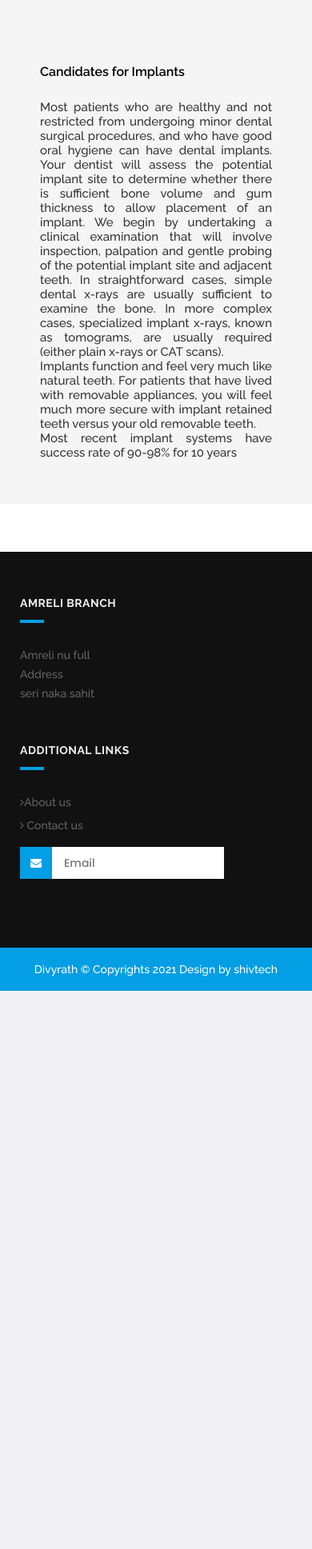
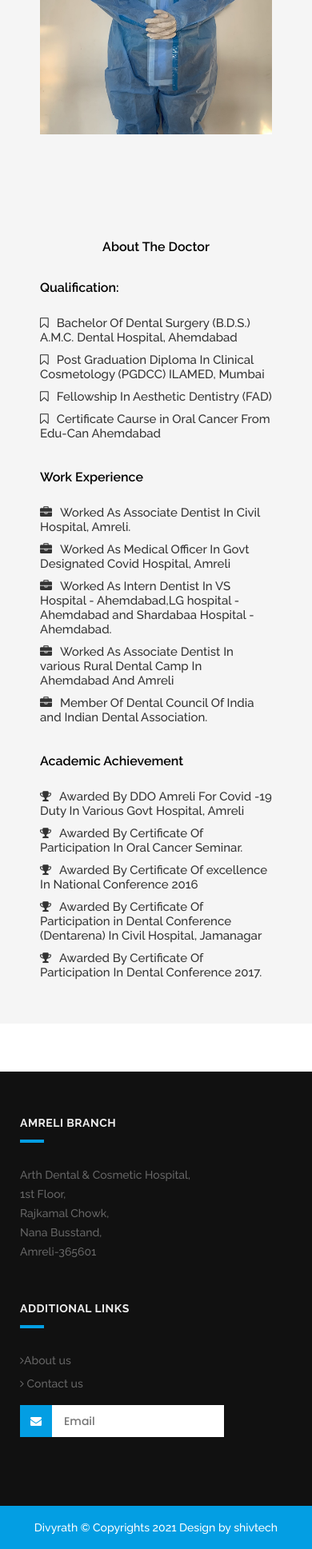
Before and after one commit to shivtech076/dental_care, a Django app: page /about_doctor_html/ in a window 390 px wide. Shown: the part 1351-3288 px from the top of the page at 80% size. Before the commit the page ends 2590 px from the top, so only its background shows below. Run offline with Django 3.2, Linux system fonts and the light colour scheme; some libraries are stand-ins or nearby versions.

Commit message:
[ADD]about_doctor

```diff
--- a/templates/about_the_doctor.html
+++ b/templates/about_the_doctor.html
@@ -8,41 +8,56 @@
     <div class="row">
       <div class="col-md-12">
         <div class="full">
-          <div class="main_heading text_align_center">
-            <h2>Fixed Broken Teeth & Cavities</h2>
+          <div class="main_heading text_align_left">
+            <h2>Dr. Bhagirath B. Vala</h2>
           </div>
         </div>
       </div>
     </div>
     <div class="row about_blog">
-      <div class="col-lg-6 col-md-6 col-sm-12 about_cont_blog">
-        <div class="full text_align_left">
-          <h4>Implants</h4>
-          <p>A dental implant is essentially an artificial tooth root that is surgically placed into the jawbone. One or more missing teeth can be replaced by attaching a crown, a fixed bridge, or a full set of dentures on top of the implants.</p>
-          <ul>
-            <li><i class="fa fa-check-circle"></i>Single tooth replacement</li>
-            <li><i class="fa fa-check-circle"></i>Multi tooth replacement</li>
-            <li><i class="fa fa-check-circle"></i>All the teeth replacement in either upper or lower jaw</li>
-            <li><i class="fa fa-check-circle"></i>To support removable dentures</li>
-          </ul>
+        <div class="col-lg-6 col-md-6 col-sm-12 about_cont_blog padding_right_0" >
+            <div class="full text_align_center"> <img class="img-responsive" src="{% static 'images/it_service/doctor_3.JPG' %}" alt="#" /> </div>
         </div>
-      </div>
-      <div class="col-lg-6 col-md-6 col-sm-12 about_feature_img padding_right_0">
-        <div class="full text_align_center"> <img class="img-responsive" src="images/replacing_teeth1.jpeg" alt="#" /> </div>
-      </div>
+        <div class="col-lg-6 col-md-6 col-sm-12 about_cont_blog padding_right_0" >
+            <div class="full text_align_center"> <img class="img-responsive" src="{% static 'images/it_service/IMG_5856.JPG' %}" alt="#" /> </div>
+        </div>
+        <div class="col-lg-12 col-md-12 col-sm-12 about_cont_blog">
+            <div class="full text_align_left">
+                <center><h4>About The Doctor</h4></center>
+                  <h4>Qualification:</h4>
+                  <ul>
+                    <li><i class="fa fa-bookmark-o"></i>Bachelor Of Dental Surgery (B.D.S.) A.M.C. Dental Hospital, Ahemdabad</li>
+                    <li><i class="fa fa-bookmark-o"></i>Post Graduation Diploma In Clinical Cosmetology (PGDCC) ILAMED, Mumbai</li>
+                    <li><i class="fa fa-bookmark-o"></i>Fellowship In Aesthetic Dentistry (FAD)</li>
+                    <li><i class="fa fa-bookmark-o"></i>Certificate Caurse in Oral Cancer From Edu-Can Ahemdabad</li>
+                  </ul>
+            </div>
+            <div class="full text_align_left">
+               <h4>Work Experience</h4>
+                  <ul>
+                    <li><i class="fa fa-briefcase"></i>Worked As Associate Dentist In Civil Hospital, Amreli.</li>
+                    <li><i class="fa fa-briefcase"></i>Worked As Medical Officer In Govt Designated Covid Hospital, Amreli</li>
+                    <li><i class="fa fa-briefcase"></i>Worked As Intern Dentist In VS Hospital - Ahemdabad,LG hospital - Ahemdabad and Shardabaa Hospital - Ahemdabad.</li>
+                    <li><i class="fa fa-briefcase"></i>Worked As Associate Dentist In various Rural Dental Camp In Ahemdabad And Amreli</li>
+                    <li><i class="fa fa-briefcase"></i>Member Of Dental Council Of India and Indian Dental Association.</li>
+                  </ul>
+            </div>
+            <div class="full text_align_left">
+              <h4>Academic Achievement</h4>
+                  <ul>
+                    <li><i class="fa fa-trophy"></i>Awarded By DDO Amreli For Covid -19 Duty In Various Govt Hospital, Amreli</li>
+                    <li><i class="fa fa-trophy"></i>Awarded By Certificate Of Participation In Oral Cancer Seminar.</li>
+                    <li><i class="fa fa-trophy"></i>Awarded By Certificate Of excellence In National Conference 2016</li>
+                    <li><i class="fa fa-trophy"></i>Awarded By Certificate Of Participation in Dental Conference (Dentarena) In Civil Hospital, Jamanagar</li>
+                    <li><i class="fa fa-trophy"></i>Awarded By Certificate Of Participation In Dental Conference 2017.</li>
+                  </ul>
+            </div>
+        </div>
+    </div>
+    </div>
     </div>
 
-    <div class="row about_blog">
-        <div class="col-lg-12 col-md-12 col-sm-12 about_cont_blog">
-        <div class="full text_align_left">
-          <h4>Candidates for Implants</h4>
-          <ul>
-            <li class="text-justify"> Most patients who are healthy and not restricted from undergoing minor dental surgical procedures, and who have good oral hygiene can have dental implants. Your dentist will assess the potential implant site to determine whether there is sufficient bone volume and gum thickness to allow placement of an implant. We begin by undertaking a clinical examination that will involve inspection, palpation and gentle probing of the potential implant site and adjacent teeth. In straightforward cases, simple dental x-rays are usually sufficient to examine the bone. In more complex cases, specialized implant x-rays, known as tomograms, are usually required (either plain x-rays or CAT scans).<br/>
-            Implants function and feel very much like natural teeth. For patients that have lived with removable appliances, you will feel much more secure with implant retained teeth versus your old removable teeth. <br/>Most recent implant systems have success rate of 90-98% for 10 years
-          </li>
-          </ul>
-        </div>
-        </div>
+
     </div>
     </div>
 <!--end section data-->
--- a/templates/base.html
+++ b/templates/base.html
@@ -49,7 +49,7 @@
             <div class="full">
             <div class="topbar-left">
               <ul class="list-inline">
-                <li> <span class="topbar-label"><i class="fa  fa-home"></i></span> <span class="topbar-hightlight">Address Amreli</span> </li>
+                <li> <span class="topbar-label"><i class="fa  fa-home"></i></span> <span class="topbar-hightlight">1st Floor,Rajkamal Chowk,Amreli</span> </li>
                 <li> <span class="topbar-label"><i class="fa fa-envelope-o"></i></span> <span class="topbar-hightlight"><a href="mailto:info@yourdomain.com">bhagi email</a></span> </li>
               </ul>
             </div>
@@ -78,7 +78,7 @@
       <div class="row">
         <div class="col-lg-3 col-md-12 col-sm-2 col-xs-12">
           <!-- logo start -->
-          <div class="logo"> <a href=""><img src="{% static 'images/it_service/logo_color.png' %}" alt="logo" /></a> </div>
+          <div class="logo"> <a href=""><img src="{% static 'images/it_service/logo_color2.png' %}" alt="logo" /></a> </div>
           <!-- logo end -->
         </div>
         <div class="col-lg-9 col-md-12 col-sm-10 col-xs-12">
@@ -106,14 +106,22 @@
                 </li>
                 <li> <a href="#">Common Dental Problem</a>
                   <ul>
-                    <li><a href="{% url 'toothache' %}">Toothache</a></li>
+                    <li><a href="#">Toothache</a></li>
+                    <li><a href="#">Bad Breath</a></li>
+                    <li><a href="#">Sensitivity</a></li>
+                    <li><a href="#">Broken Teeth</a></li>
+                    <li><a href="#">Loose Teeth</a></li>
+                    <li><a href="#">Short Teeth</a></li>
+                    <li><a href="#">Bleeding Gums</a></li>
+                    <li><a href="#">Crooked Teeth</a></li>
+                    <!-- <li><a href="{% url 'toothache' %}">Toothache</a></li>
                     <li><a href="{% url 'bad_breath' %}">Bad Breath</a></li>
                     <li><a href="{% url 'sensitivity' %}">Sensitivity</a></li>
                     <li><a href="{% url 'broken_teeth' %}">Broken Teeth</a></li>
                     <li><a href="{% url 'loose_teeth' %}">Loose Teeth</a></li>
                     <li><a href="{% url 'short_teeth' %}">Short Teeth</a></li>
                     <li><a href="{% url 'bleeding_gums' %}">Bleeding Gums</a></li>
-                    <li><a href="{% url 'crooked_teeth' %}">Crooked Teeth</a></li>
+                    <li><a href="{% url 'crooked_teeth' %}">Crooked Teeth</a></li> -->
                   </ul>
                 </li>
                 <li> <a href="#">Cosmetic Dentistry</a>
@@ -125,11 +133,11 @@
                     <li><a href="it_error.html">Error 404</a></li>
                   </ul> -->
                 </li>
-                <li> <a href="#">Contact</a>
+                <!-- <li> <a href="#">Contact</a> -->
                  <!--  <ul>
                     <li><a href="it_contact.html">Contact Page 1</a></li>
                   </ul> -->
-                </li>
+                <!-- </li> -->
               </ul>
             </div>
           </div>
@@ -153,7 +161,7 @@
             <div class="main-heading left_text">
                 <h2>Amreli Branch</h2>
             </div>
-            <p>Amreli nu full <br/>Address <br/> seri naka sahit</p>
+            <p>Arth Dental & Cosmetic Hospital,<br/>1st Floor,<br/>Rajkamal Chowk,<br/>Nana Busstand,<br/>Amreli-365601</p>
             </div>
             <div class="col-md-6">
             <div class="main-heading left_text">
--- a/templates/root_canal_treatment.html
+++ b/templates/root_canal_treatment.html
@@ -50,7 +50,7 @@
             <li><i class="fa fa-check-circle"></i>અને આર્થિક રીતે વિચારીએ તો દાંત કઢાવીને બ્રિજ કે ઈમ્પ્લાન્ટ કરાવવા કરતા રૂટ કેનાલ ટ્રીટમેન્ટથી દાંત બચાવવો વધારે ફાયદાકારક છે.</li>
           </ul>
         </div>
-        <div class="full text_align_center"> <img class="img-responsive" src="{% static 'images/it_service/root_canal.jpeg' %}" alt="#" /> </div>
+        <!-- <div class="full text_align_center"> <img class="img-responsive" src="{% static 'images/it_service/root_canal.jpeg' %}" alt="#" /> </div> -->
         </div>
         <!--section end-->
         <div class="col-lg-6 col-md-6 col-sm-12 about_cont_blog full text_align_left">
```
Also changed, not shown: static/images/it_service/IMG_5856.JPG (added), static/images/it_service/doctor_2.JPG (added), static/images/it_service/doctor_3.JPG (added), static/images/it_service/doctor_3.jpg (deleted), static/images/it_service/logo_color2.png (added).
